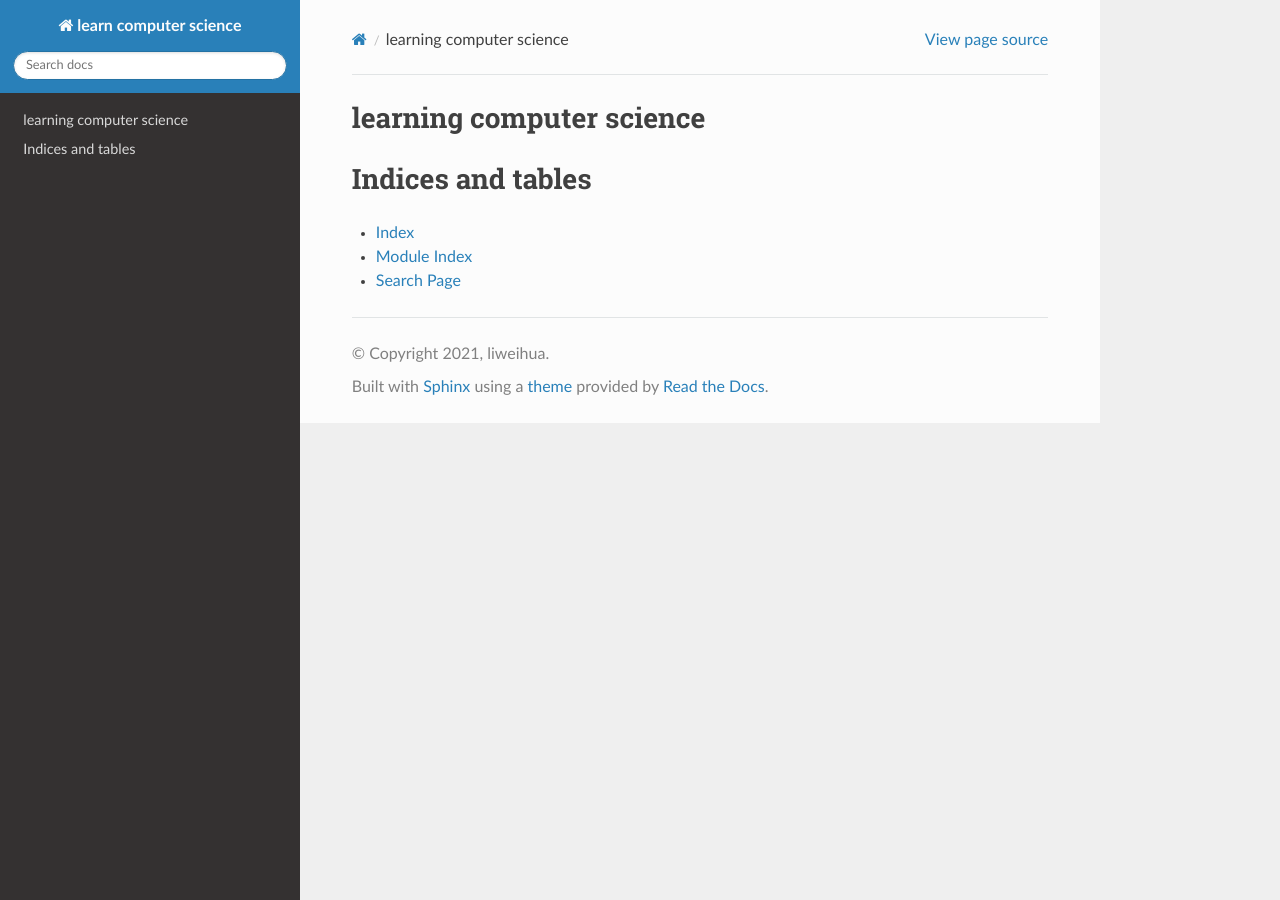
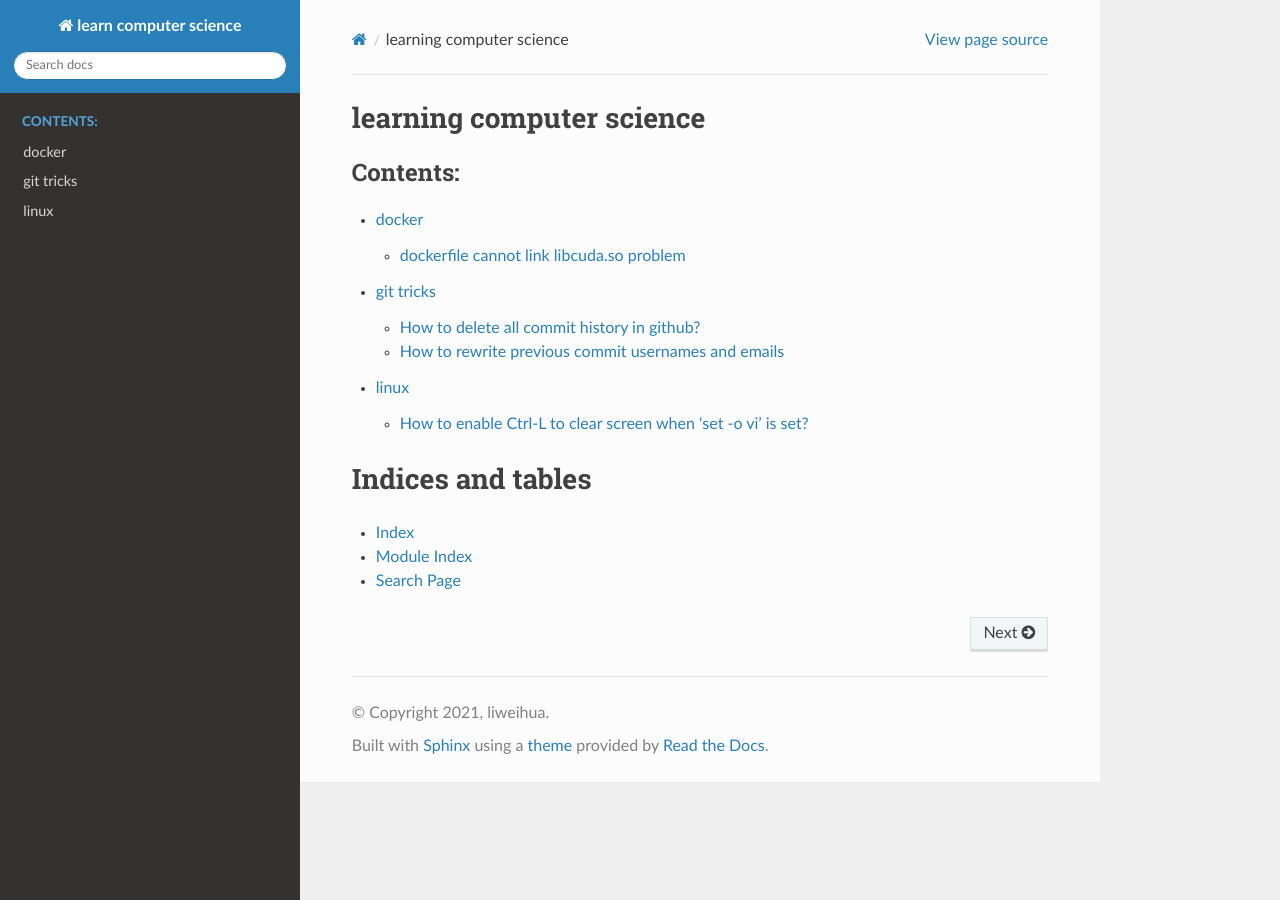
Before and after one commit to li-weihua/learn_cs, a Sphinx documentation site: the page built from docs/source/index.rst, in a window 1280 px wide. Built offline with Sphinx 7.4.7 and the Read the Docs theme 2.0.0, drawn with Linux system fonts in a browser that asks for light colours; formulas are drawn with MathJax 3.

Commit message:
[docs] add docker, git, linux documents

```diff
--- a/docs/source/conf.py
+++ b/docs/source/conf.py
@@ -62,3 +62,6 @@ html_theme = 'sphinx_rtd_theme'
 # relative to this directory. They are copied after the builtin static files,
 # so a file named "default.css" will overwrite the builtin "default.css".
 html_static_path = ['_static']
+
+highlight_language = 'none'
+pygments_style = 'sphinx'
--- /dev/null
+++ b/docs/source/docker.rst
@@ -0,0 +1,12 @@
+docker
+=======
+
+dockerfile cannot link libcuda.so problem
+--------------------------------------------
+
+The default runtime used by docker is ``runc``, so one can set /etc/docker/daemon.json
+::
+
+    "default-runtime": "nvidia",
+
+It is also the only way to have GPU access during docker build.
--- /dev/null
+++ b/docs/source/git.rst
@@ -0,0 +1,28 @@
+git tricks
+==========
+
+How to delete all commit history in github?
+-------------------------------------------
+::
+
+    git checkout --orphan latest_branch
+    git add -A
+    git commit -am "commit message"
+    git branch -D master
+    git branch -m master
+    git push -f origin master
+
+How to rewrite previous commit usernames and emails
+----------------------------------------------------
+reference: https://stackoverflow.com/questions/2919878/git-rewrite-previous-commit-usernames-and-emails
+
+::
+
+    git config --global alias.change-commits '!'"f() { VAR=\$1; OLD=\$2; NEW=\$3; shift 3; git filter-branch --env-filter \"if [[ \\\"\$\`echo \$VAR\`\\\" = '\$OLD' ]]; then export \$VAR='\$NEW'; fi\" \$@; }; f"
+    git change-commits GIT_AUTHOR_NAME "old name" "new name"
+    git change-commits GIT_AUTHOR_EMAIL "old@email.com" "new@email.com"
+
+
+change last commit ::
+
+    git commit --amend --author="Author Name <email@address.com>" --no-edit
--- a/docs/source/index.rst
+++ b/docs/source/index.rst
@@ -4,6 +4,10 @@ learning computer science
 .. toctree::
    :maxdepth: 2
    :caption: Contents:
+
+   docker
+   git
+   linux
 
 
 
--- /dev/null
+++ b/docs/source/linux.rst
@@ -0,0 +1,10 @@
+linux
+======
+
+How to enable Ctrl-L to clear screen when 'set -o vi' is set?
+--------------------------------------------------------------
+According to https://unix.stackexchange.com/questions/104094/is-there-any-way-to-enable-ctrll-to-clear-screen-when-set-o-vi-is-set
+::
+    set -o vi
+    bind -m vi-command 'Control-l: clear-screen'
+    bind -m vi-insert 'Control-l: clear-screen'
```
Also changed, not shown: README.md (+2 -0 lines).
